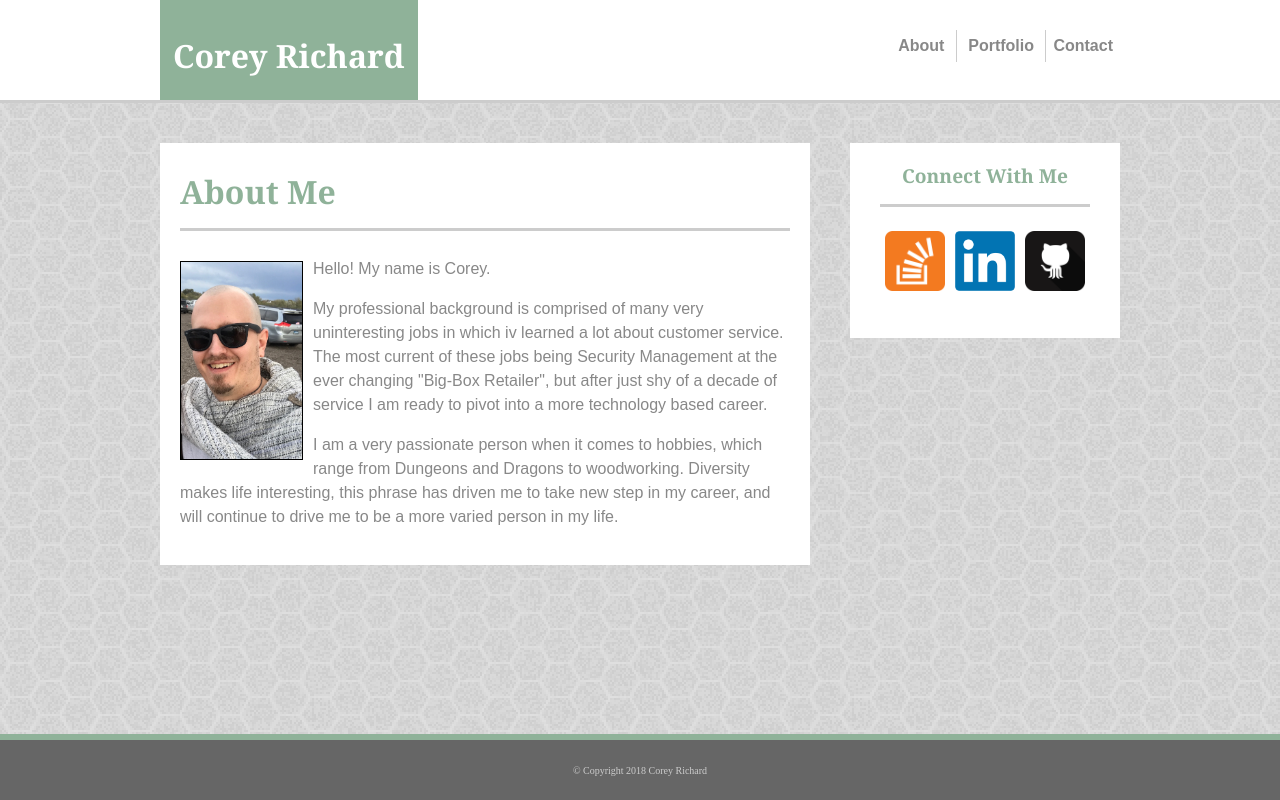
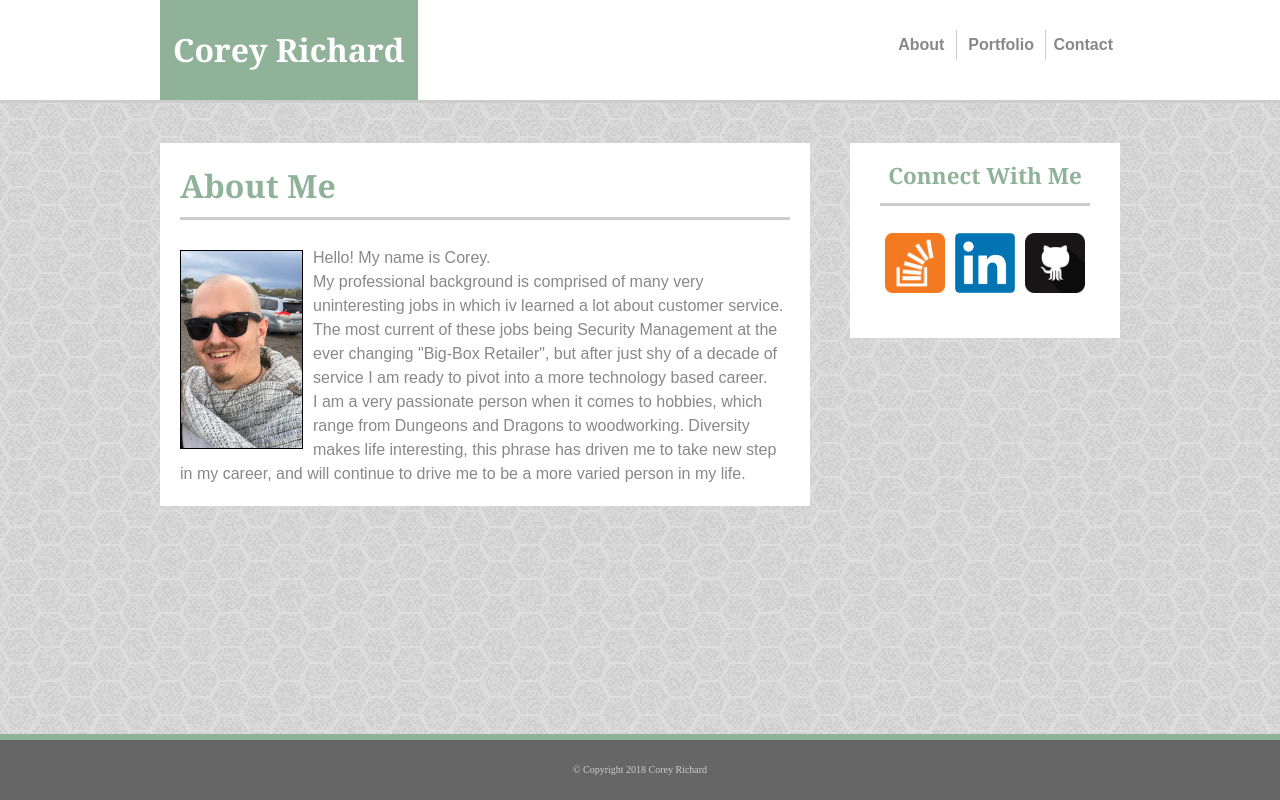
Before and after one commit to Ullrtheglorious/Basic-Portfolio, a plain HTML site: page index.html in a window 1280 px wide. Drawn offline with Linux system fonts and the light colour scheme.

Commit message:
final commit, changes to reset.css

```diff
--- a/assets/css/reset.css
+++ b/assets/css/reset.css
@@ -0,0 +1,48 @@
+/* http://meyerweb.com/eric/tools/css/reset/
+   v2.0 | 20110126
+   License: none (public domain)
+*/
+
+html, body, div, span, applet, object, iframe,
+h1, h2, h3, h4, h5, h6, p, blockquote, pre,
+a, abbr, acronym, address, big, cite, code,
+del, dfn, em, img, ins, kbd, q, s, samp,
+small, strike, strong, sub, sup, tt, var,
+b, u, i, center,
+dl, dt, dd, ol, ul, li,
+fieldset, form, label, legend,
+table, caption, tbody, tfoot, thead, tr, th, td,
+article, aside, canvas, details, embed,
+figure, figcaption, footer, header, hgroup,
+menu, nav, output, ruby, section, summary,
+time, mark, audio, video {
+	margin: 0;
+	padding: 0;
+	border: 0;
+	font-size: 100%;
+	font: inherit;
+	vertical-align: baseline;
+}
+/* HTML5 display-role reset for older browsers */
+article, aside, details, figcaption, figure,
+footer, header, hgroup, menu, nav, section {
+	display: block;
+}
+body {
+	line-height: 1;
+}
+ol, ul {
+	list-style: none;
+}
+blockquote, q {
+	quotes: none;
+}
+blockquote:before, blockquote:after,
+q:before, q:after {
+	content: '';
+	content: none;
+}
+table {
+	border-collapse: collapse;
+	border-spacing: 0;
+}
--- a/assets/css/style.css
+++ b/assets/css/style.css
@@ -8,20 +8,41 @@
     margin:0;
     width: 100%;
 }
+h1 {
+    display: block;
+    font-size: 2em;
+    margin-top: 0.67em;
+    margin-bottom: 0.67em;
+    margin-left: 0;
+    margin-right: 0;
+    font-weight: bold;
+}
 h2 {
+	display: block;
 	text-align: left;
 	font-size: 200%;
 	padding-bottom: 15px;
 	border-bottom: 3px solid #cccccc;
 	color: #8FB299;
+	font-weight: bold;
 	font-family: 'Georgia', Times, Times New Roman, serif;
+	margin-top: 0.83em;
+    margin-bottom: 0.83em;
+    margin-left: 0;
+    margin-right: 0;
 }
 h3 {
-	font-size: 120%;
+	display: block;
+	margin-top: 1em;
+    margin-bottom: 1em;
+    margin-left: 0;
+    margin-right: 0;
+	font-size: 140%;
 	padding-bottom: 15px;
 	border-bottom: 3px solid #cccccc;
 	color: #8FB299;
 	font-family: 'Georgia', Times, Times New Roman, serif;
+	font-weight: bold;
 }
 .name{
 	color: white;
--- a/index.html
+++ b/index.html
@@ -2,6 +2,7 @@
 <html>
 <head>
 	<link rel="icon" href="assets/images/favicon.png">
+	<link rel="stylesheet" href="assets/css/reset.css">
 	<link rel="stylesheet" href="assets/css/style.css">
 	<title>About Corey</title>
 </head>
```
Also changed, not shown: contact.html (+1 -0 lines), portfolio.html (+1 -0 lines), 1 other file.
